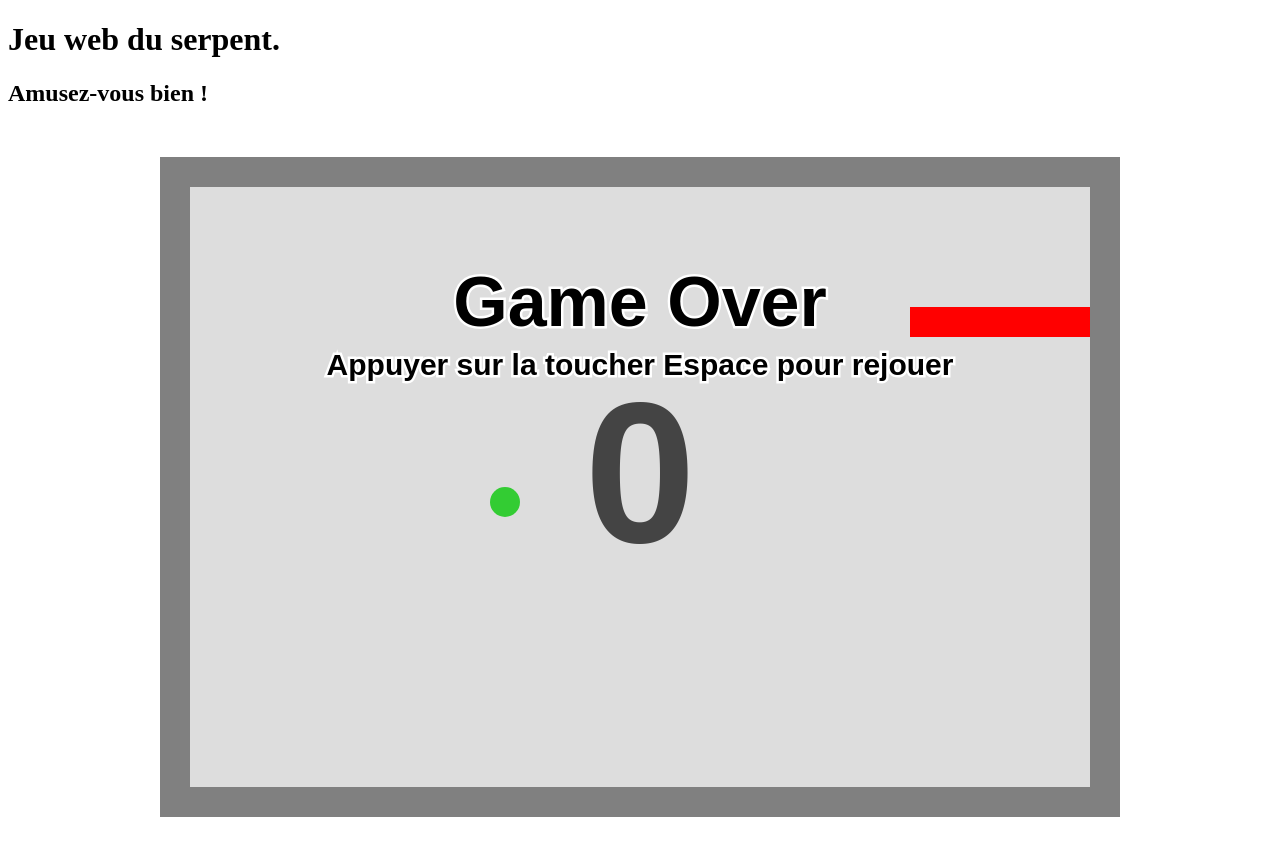
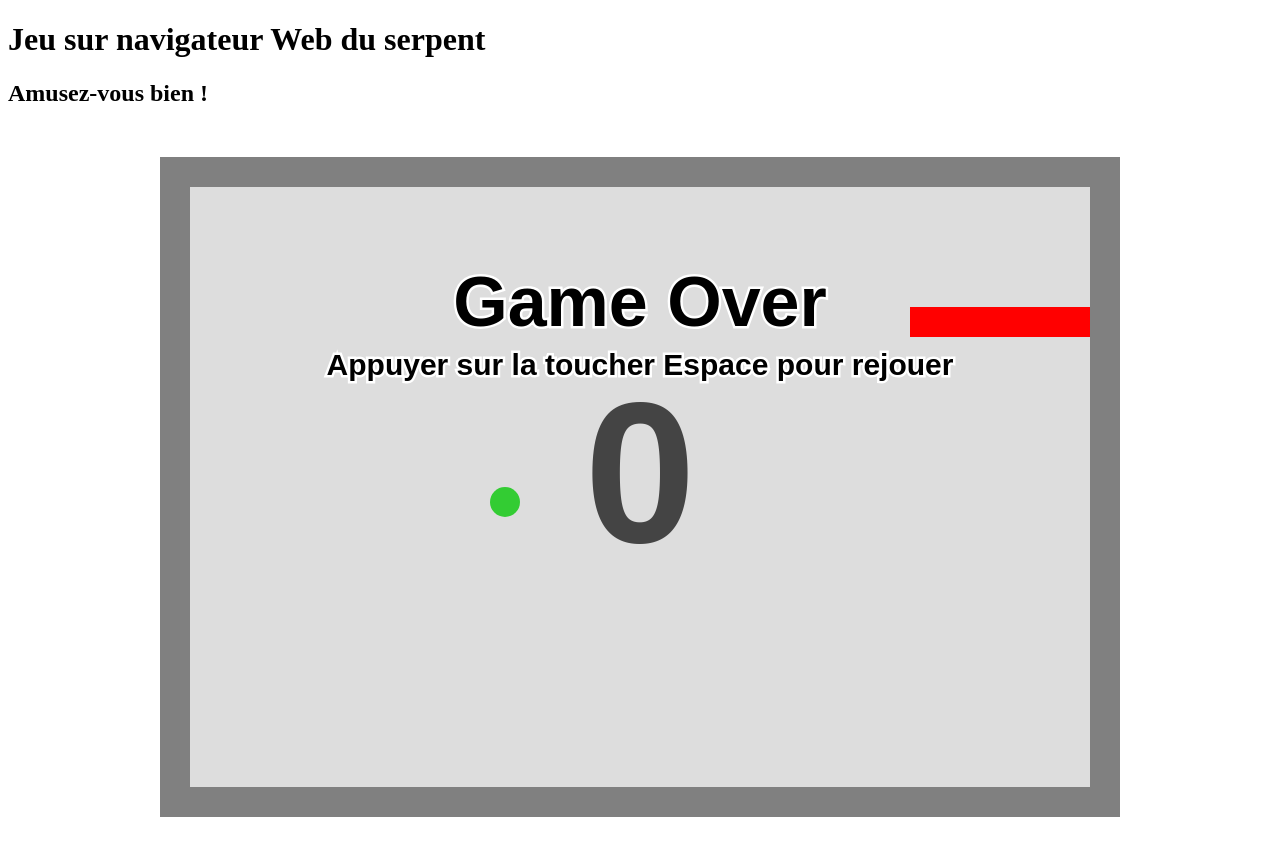
Before and after one commit to doriandevtech/SnakeGame, a plain HTML site: page index.html in a window 1280 px wide. Drawn offline with Linux system fonts and the light colour scheme.

Commit message:
Second update on the Snake Game

```diff
--- a/index.html
+++ b/index.html
@@ -7,7 +7,7 @@
     </head>
 
     <body>
-        <h1>Jeu web du serpent.</h1>
+        <h1>Jeu sur navigateur Web du serpent</h1>
         <h2>Amusez-vous bien !</h2>
 
     </body>
```
